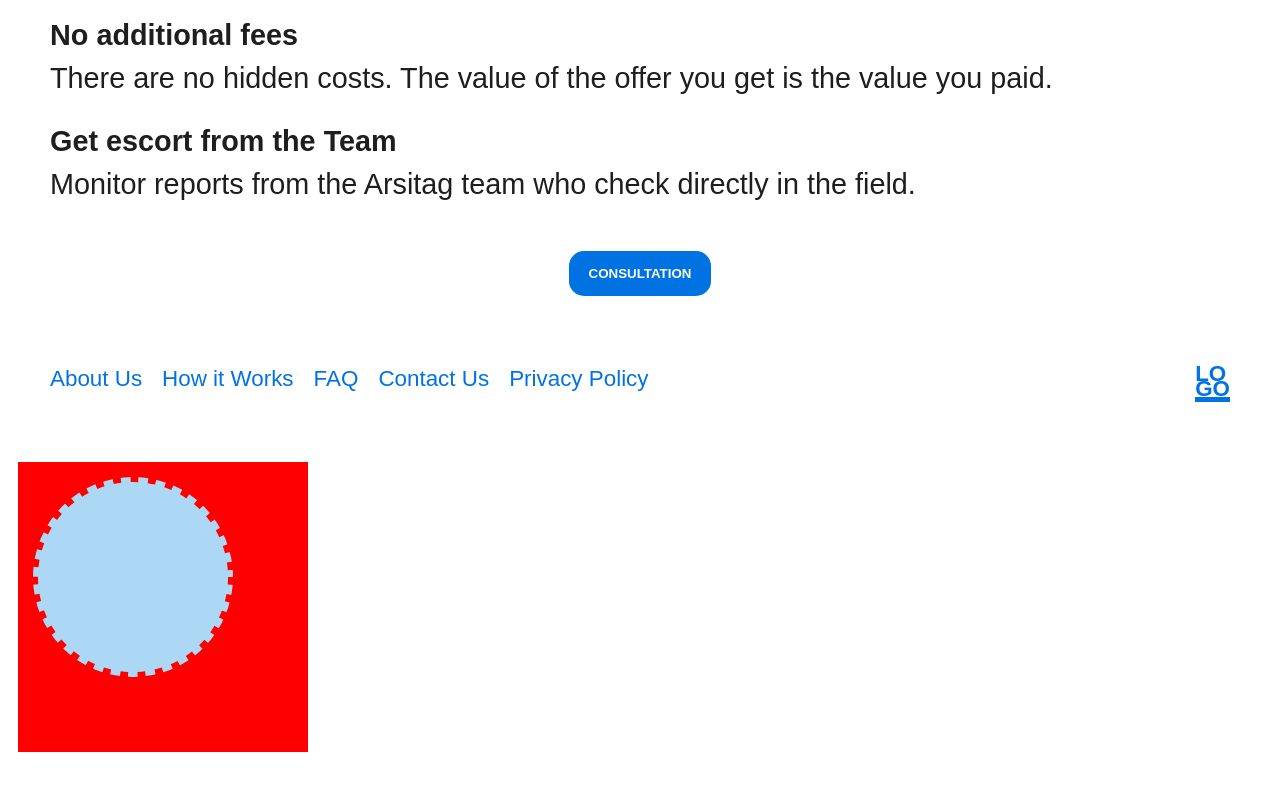
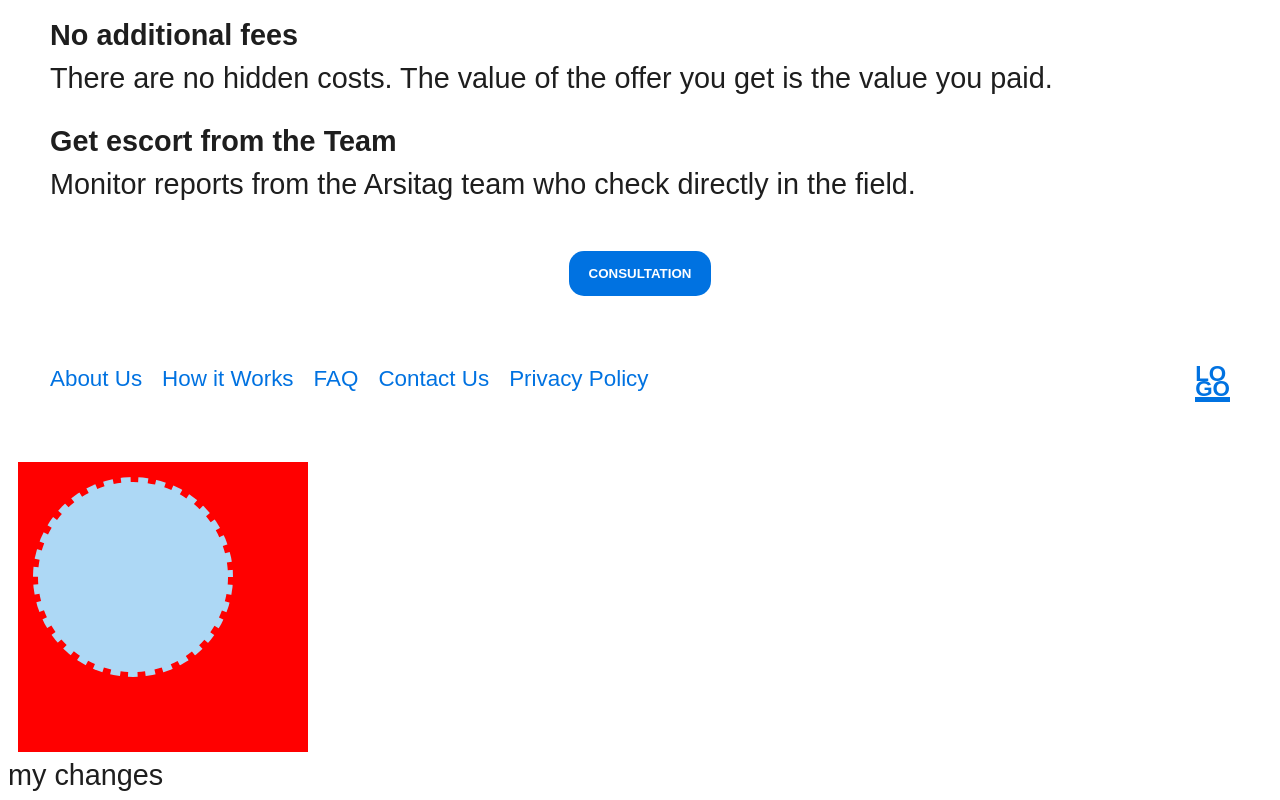
Before and after one commit to Knakna/html, a plain HTML site: page index.html in a window 1280 px wide. Shown: the part 1212-2012 px from the top of the page. Before the commit the page ends 1979 px from the top, so only its background shows below. Drawn offline with Linux system fonts and the light colour scheme.

Commit message:
my changes

```diff
--- a/index.html
+++ b/index.html
@@ -166,6 +166,8 @@
         <circle cx="125" cy="125" r="100" fill="rgb(173, 216, 245)" stroke="red" stroke-width="10" stroke-dasharray="8 10"/>
     </svg>
 
+    <div class="my">my changes</div>
+
 
 <script src="main.js"></script>
 
```
